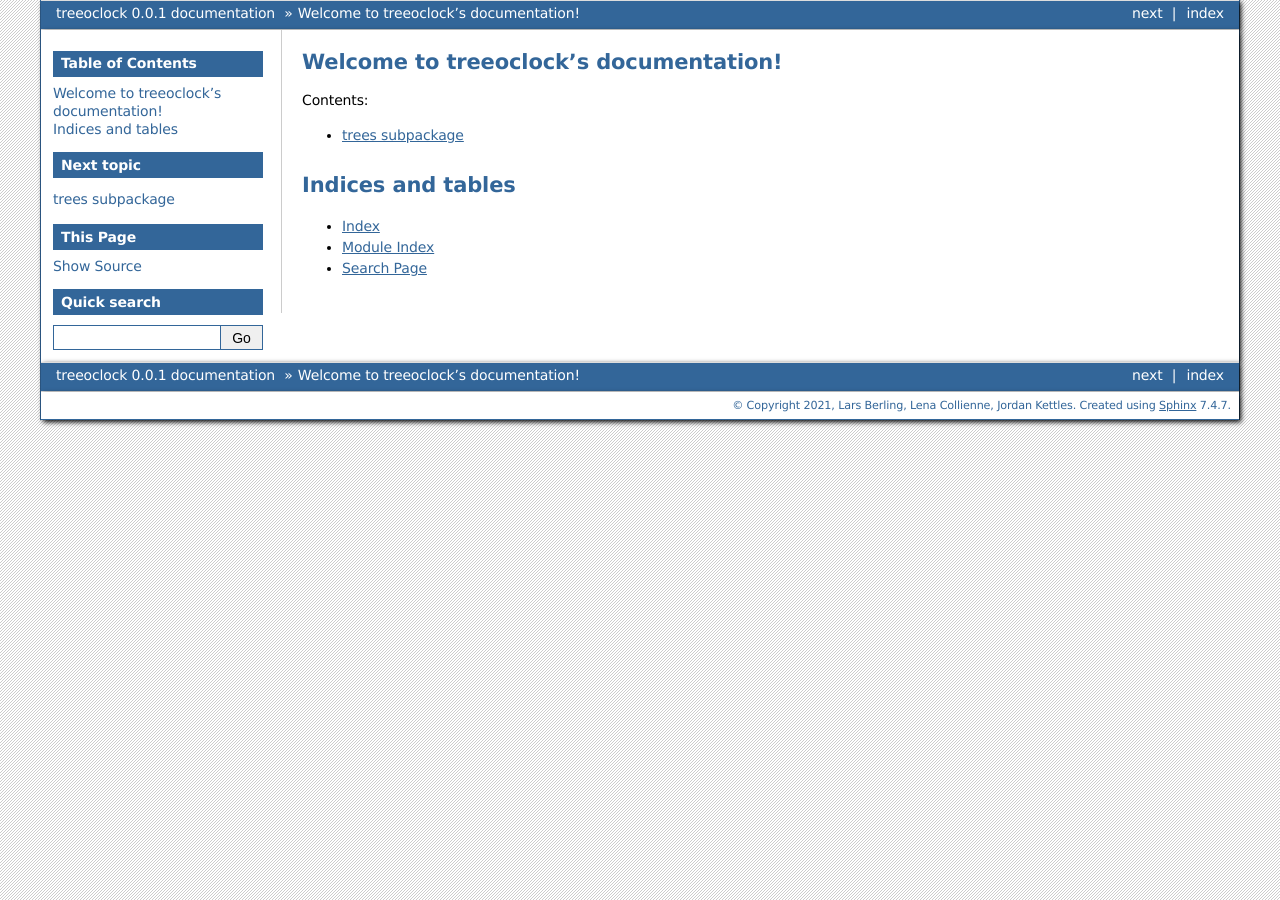
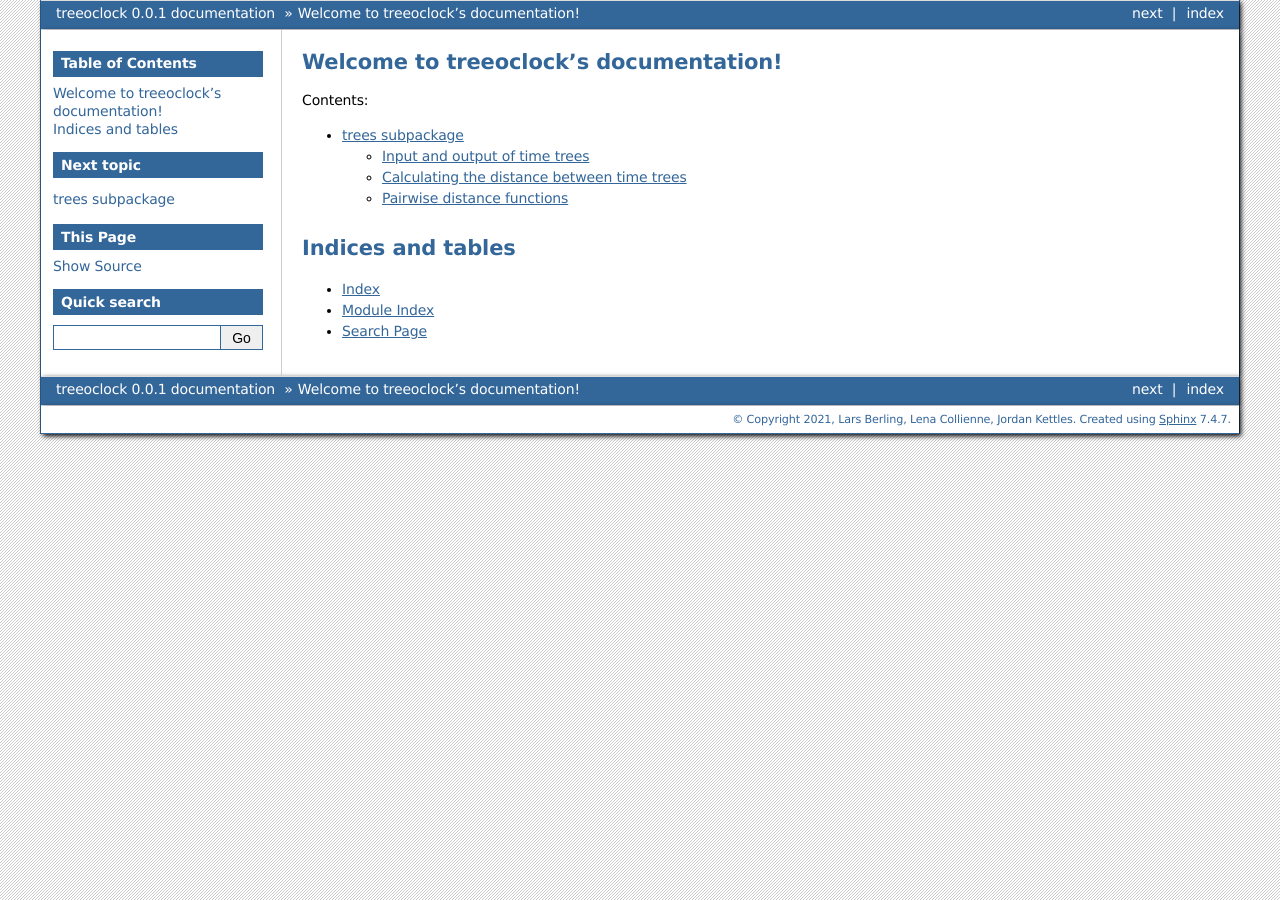
Before and after one commit to bioDS/tetres, a Sphinx documentation site: the page built from docs/source/index.rst, in a window 1280 px wide. Built offline with Sphinx 7.4.7, drawn with Linux system fonts in a browser that asks for light colours.

Commit message:
Added some more to the documentation

```diff
--- a/docs/source/conf.py
+++ b/docs/source/conf.py
@@ -27,7 +27,7 @@
 
 # -- General configuration ---------------------------------------------------
 
-autodoc_mock_imports = ['matplotlib', 'tree_io']
+autodoc_mock_imports = ['matplotlib', 'tree_io', 'ete3', 'call_findpath']
 
 # Add any Sphinx extension module names here, as strings. They can be
 # extensions coming with Sphinx (named 'sphinx.ext.*') or your custom
--- a/docs/source/trees.rst
+++ b/docs/source/trees.rst
@@ -2,5 +2,22 @@
 trees subpackage
 ================
 
+Input and output of time trees
+------------------------------
+
+.. automodule:: treeoclock.trees.tree_io
+   :members:
+
+Calculating the distance between time trees
+-------------------------------------------
+
+.. automodule:: treeoclock.trees.call_findpath
+   :members:
+
+
+
+Pairwise distance functions
+---------------------------
+
 .. automodule:: treeoclock.trees.pw_distance_matrices
    :members:
```
Also changed, not shown: 5 other files.
